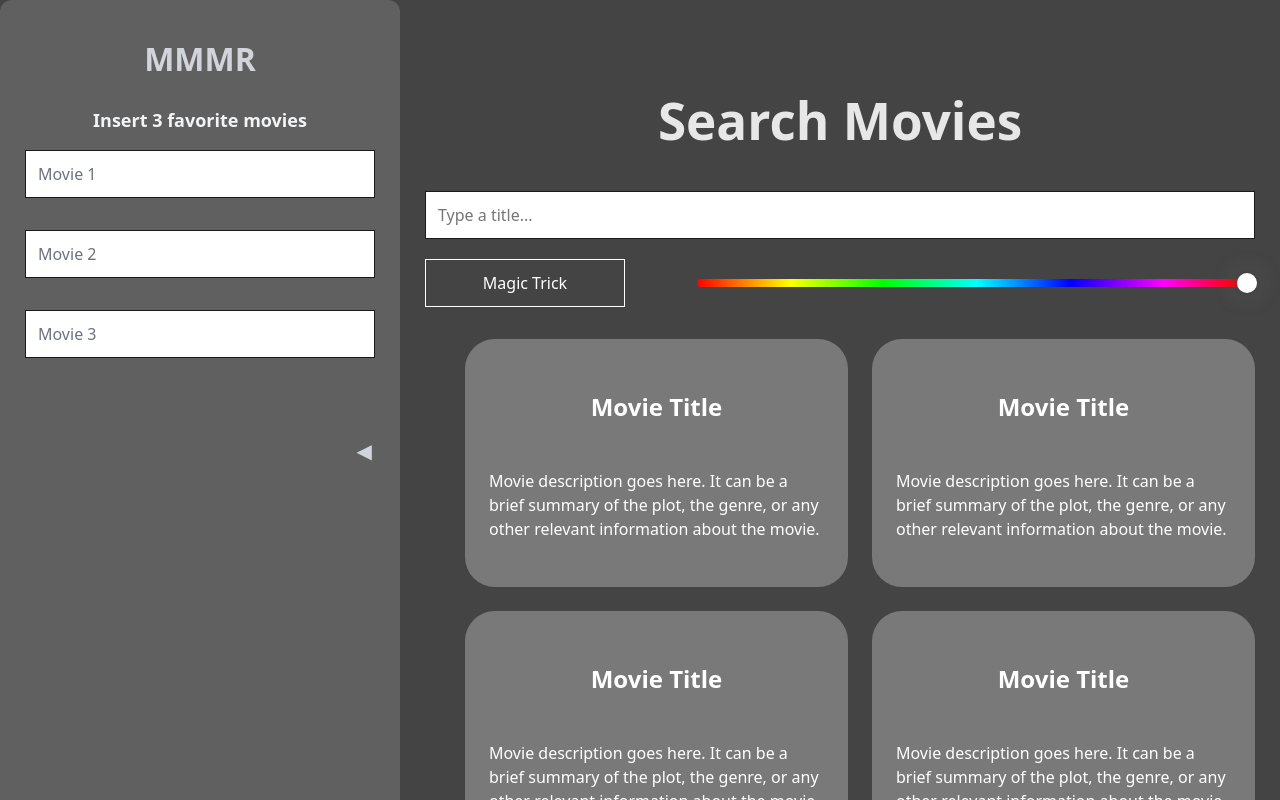
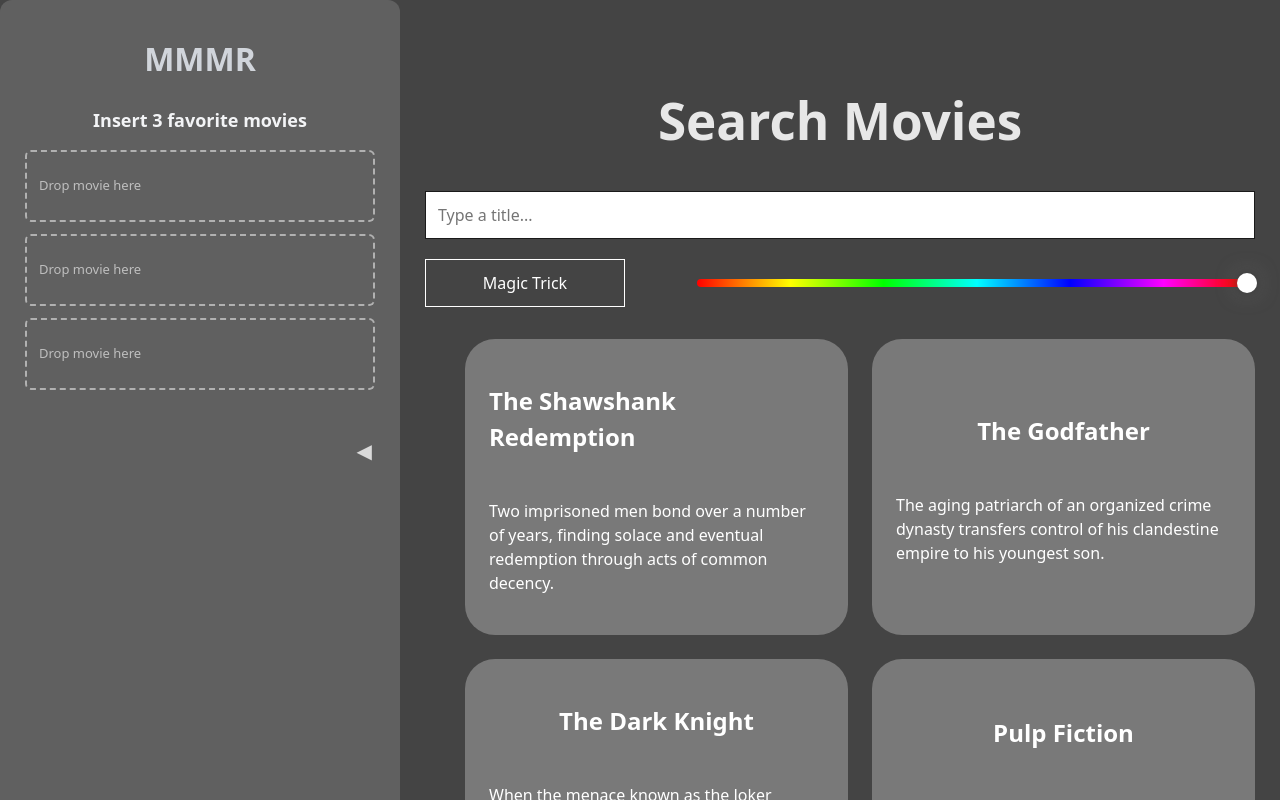
Before and after one commit to aaravgoel2209/ml-multi-model-movie-recommender, a React (Vite) app in the folder frontend/: page /recommend in a window 1280 px wide. Shown: the top 800 px of the page. Built offline with nearby package versions, Linux system fonts and the light colour scheme.

Commit message:
Added draggable functionnality

```diff
--- a/frontend/src/components/Card.tsx
+++ b/frontend/src/components/Card.tsx
@@ -1,10 +1,28 @@
+import React from 'react';
 
+interface MovieCardProps {
+    id: string;
+    title: string;
+    description: string;
+    onDragStart: (e: React.DragEvent<HTMLLIElement>, id: string, title: string) => void;
+}
 
-export default function Card() {
+export default function Card({ id, title, description, onDragStart }: MovieCardProps) {
+    const handleDragStart = (e: React.DragEvent<HTMLLIElement>) => {
+        e.dataTransfer.effectAllowed = 'copy';
+        e.dataTransfer.setData('movieId', id);
+        e.dataTransfer.setData('movieTitle', title);
+        onDragStart(e, id, title);
+    };
+
     return (
-        <li className='card'>
-            <h2>Movie Title</h2>
-            <p>Movie description goes here. It can be a brief summary of the plot, the genre, or any other relevant information about the movie.</p>
+        <li
+            className='card'
+            draggable
+            onDragStart={handleDragStart}
+        >
+            <h2>{title}</h2>
+            <p>{description}</p>
         </li>
     );
 }
--- a/frontend/src/components/Nav.css
+++ b/frontend/src/components/Nav.css
@@ -59,23 +59,62 @@
     padding: 0 20px;
 }
 
-.movie-input {
+.movie-drop-zone {
     padding: 12px;
     font-size: 14px;
-    border: none;
+    border: 2px dashed #b1b1b1;
     border-radius: 6px;
-    background-color: #9ca3af;
-    color: #374151;
+    background-color: transparent;
+    color: #e2e2e2;
     outline: none;
-    transition: background-color 0.2s ease;
+    transition: all 0.2s ease;
+    display: flex;
+    align-items: center;
+    justify-content: space-between;
+    min-height: 44px;
+    cursor: pointer;
 }
 
-.movie-input::placeholder {
-    color: #6b7280;
+.movie-drop-zone.drag-over {
+    border-color: #dedede;
+    background-color: #d8d8d8;
+    box-shadow: 0 0 8px rgba(221, 221, 221, 0.5);
 }
 
-.movie-input:focus {
-    background-color: #d1d5db;
+.placeholder {
+    color: #bebebe;
+    font-size: 13px;
+}
+
+.movie-item {
+    display: flex;
+    align-items: center;
+    justify-content: space-between;
+    width: 100%;
+    gap: 8px;
+}
+
+.movie-title {
+    flex: 1;
+    font-weight: 500;
+    white-space: nowrap;
+    overflow: hidden;
+    text-overflow: ellipsis;
+}
+
+.remove-btn {
+    background: none;
+    border: none;
+    color: #374151;
+    cursor: pointer;
+    padding: 4px 8px;
+    font-size: 16px;
+    transition: color 0.2s ease;
+    flex-shrink: 0;
+}
+
+.remove-btn:hover {
+    color: #111827;
 }
 
 .toggle-btn {
@@ -99,7 +138,7 @@
 
 .arrow {
     font-size: 20px;
-    color: #d1d5db;
+    color: #dadada;
     transition: transform 0.6s cubic-bezier(0.4, 0, 0.2, 1);
 }
 
--- a/frontend/src/components/Nav.tsx
+++ b/frontend/src/components/Nav.tsx
@@ -1,22 +1,53 @@
-import React, { useState } from 'react';
+import React, { useState, useEffect } from 'react';
 import './Nav.css';
+
+interface DroppedMovie {
+    id: string;
+    title: string;
+}
 
 export const Nav: React.FC = () => {
     const [isOpen, setIsOpen] = useState(true);
-    const [movies, setMovies] = useState(['', '', '']);
+    const [movies, setMovies] = useState<(DroppedMovie | null)[]>([null, null, null]);
+    const [dragOverIndex, setDragOverIndex] = useState<number | null>(null);
 
     const toggleNav = () => {
         setIsOpen(!isOpen);
     };
 
-    React.useEffect(() => {
+    useEffect(() => {
         const newWidth = isOpen ? '350px' : '100px';
         document.documentElement.style.setProperty('--nav-width', newWidth);
     }, [isOpen]);
 
-    const handleMovieChange = (index: number, value: string) => {
+    const handleDragOver = (e: React.DragEvent<HTMLDivElement>, index: number) => {
+        e.preventDefault();
+        e.dataTransfer.dropEffect = 'copy';
+        setDragOverIndex(index);
+    };
+
+    const handleDragLeave = () => {
+        setDragOverIndex(null);
+    };
+
+    const handleDrop = (e: React.DragEvent<HTMLDivElement>, index: number) => {
+        e.preventDefault();
+        setDragOverIndex(null);
+
+        // Get the movie data from the drag event
+        const movieTitle = e.dataTransfer.getData('movieTitle');
+        const movieId = e.dataTransfer.getData('movieId');
+
+        if (movieTitle && movieId) {
+            const updatedMovies = [...movies];
+            updatedMovies[index] = { id: movieId, title: movieTitle };
+            setMovies(updatedMovies);
+        }
+    };
+
+    const removeMovie = (index: number) => {
         const updatedMovies = [...movies];
-        updatedMovies[index] = value;
+        updatedMovies[index] = null;
         setMovies(updatedMovies);
     };
 
@@ -32,14 +63,28 @@
                         <h3 className="nav-subtitle">Insert 3 favorite movies</h3>
                         <div className="movies-input-container">
                             {movies.map((movie, index) => (
-                                <input
+                                <div
                                     key={index}
-                                    type="text"
-                                    className="movie-input"
-                                    placeholder={`Movie ${index + 1}`}
-                                    value={movie}
-                                    onChange={(e) => handleMovieChange(index, e.target.value)}
-                                />
+                                    className={`movie-drop-zone ${dragOverIndex === index ? 'drag-over' : ''}`}
+                                    onDragOver={(e) => handleDragOver(e, index)}
+                                    onDragLeave={handleDragLeave}
+                                    onDrop={(e) => handleDrop(e, index)}
+                                >
+                                    {movie ? (
+                                        <div className="movie-item">
+                                            <span className="movie-title">{movie.title}</span>
+                                            <button
+                                                className="remove-btn"
+                                                onClick={() => removeMovie(index)}
+                                                aria-label="Remove movie"
+                                            >
+                                                ✕
+                                            </button>
+                                        </div>
+                                    ) : (
+                                        <span className="placeholder">Drop movie here</span>
+                                    )}
+                                </div>
                             ))}
                         </div>
                     </div>
--- a/frontend/src/pages/home/HomePage.tsx
+++ b/frontend/src/pages/home/HomePage.tsx
@@ -1,14 +1,38 @@
 import { useState, useEffect } from 'react';
 import Card from '../../components/Card';
+
+interface Movie {
+    id: string;
+    title: string;
+    description: string;
+}
+
+const MOVIES: Movie[] = [
+    { id: 'movie-1', title: 'The Shawshank Redemption', description: 'Two imprisoned men bond over a number of years, finding solace and eventual redemption through acts of common decency.' },
+    { id: 'movie-2', title: 'The Godfather', description: 'The aging patriarch of an organized crime dynasty transfers control of his clandestine empire to his youngest son.' },
+    { id: 'movie-3', title: 'The Dark Knight', description: 'When the menace known as the Joker wreaks havoc and chaos on the people of Gotham, Batman must accept one of the greatest psychological tests.' },
+    { id: 'movie-4', title: 'Pulp Fiction', description: 'The lives of two mob hitmen, a boxer, a gangster and his wife intertwine in four tales of violence and redemption.' },
+    { id: 'movie-5', title: 'Forrest Gump', description: 'The presidencies of Kennedy and Johnson unfold from the perspective of an Alabama man with an IQ of 75.' },
+];
 
 function HomePage() {
   const [colorValue, setColorValue] = useState(360);
   const saturation = colorValue === 360 ? 0 : 50;
+  const [draggedMovie, setDraggedMovie] = useState<{ id: string; title: string } | null>(null);
 
   useEffect(() => {
     document.documentElement.style.setProperty('--color_value', colorValue.toString());
     document.documentElement.style.setProperty('--saturation_level', `${saturation}%`);
   }, [colorValue, saturation]);
+
+  const handleDragStart = (e: React.DragEvent<HTMLLIElement>, id: string, title: string) => {
+    setDraggedMovie({ id, title });
+    e.dataTransfer.effectAllowed = 'copy';
+  };
+
+  if (draggedMovie && !draggedMovie.id) {
+    console.log(draggedMovie);
+  }
 
   return (
     <section>
@@ -22,15 +46,19 @@
       </div>
       <div>
         <ul className='cards'>
-          <Card />
-          <Card />
-          <Card />
-          <Card />
-          <Card />
+          {MOVIES.map((movie) => (
+            <Card
+              key={movie.id}
+              id={movie.id}
+              title={movie.title}
+              description={movie.description}
+              onDragStart={handleDragStart}
+            />
+          ))}
         </ul>
       </div>
     </section>
-  )
+)
 }
 
 export default HomePage
```
